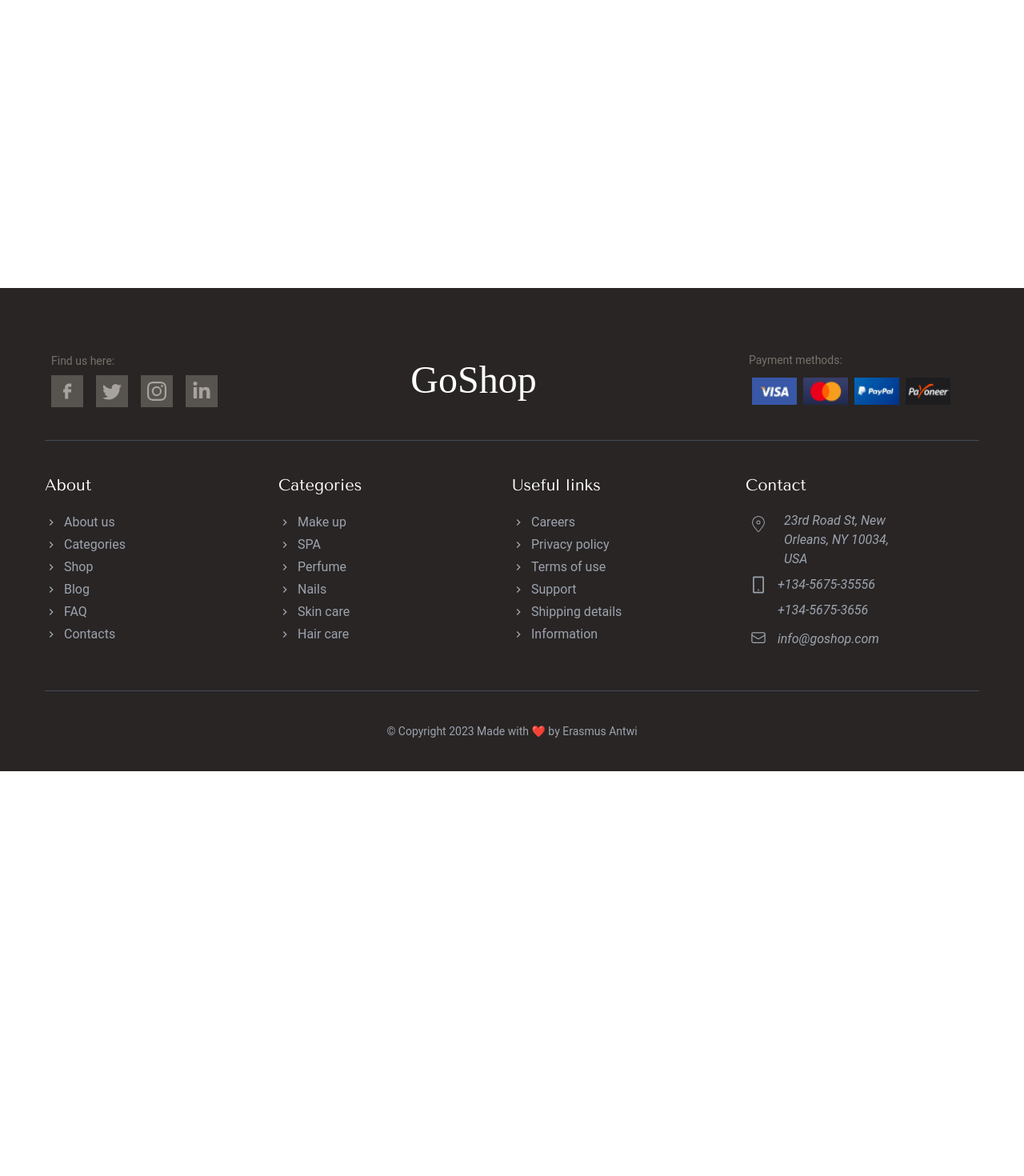
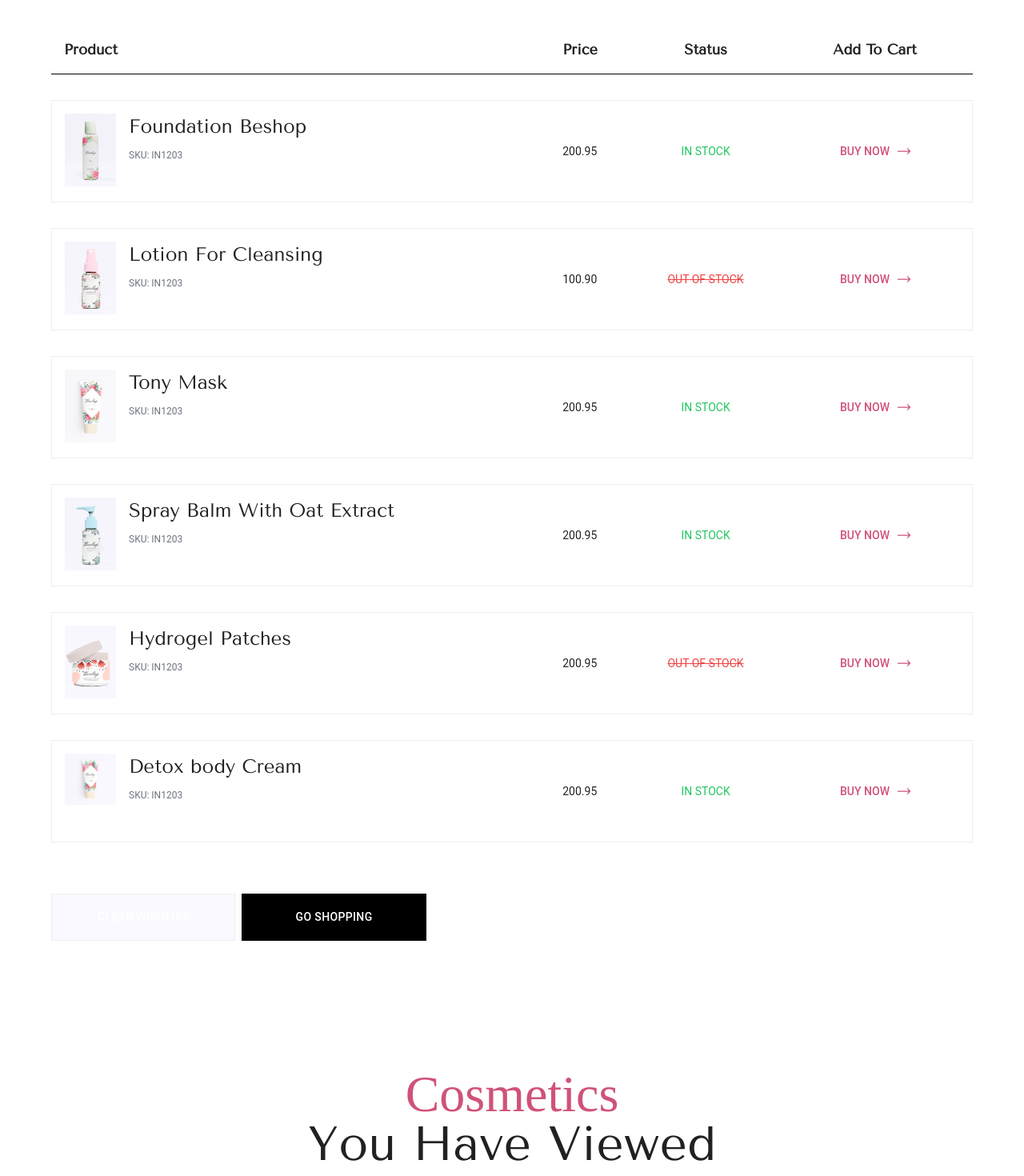
Before and after one commit to refugedesigns/beshop-production, a Next.js app: page /wishlist in a window 1280 px wide. Before the commit this address had no page. Shown: the part 440-1910 px from the top of the page at 80% size. Before the commit the page ends 1404 px from the top, so only its background shows below. Built offline with nearby package versions, Linux system fonts and the light colour scheme; a web font is replaced by a local one; what @badrap/bar-of-progress would draw is missing.

Commit message:
completed wishlist page

```diff
--- a/components/header/Header.jsx
+++ b/components/header/Header.jsx
@@ -114,7 +114,7 @@ export default function Header() {
                 >
                   <AiOutlineUser />
                 </IconButton>
-                <IconButton aria-label="wishlist" LinkComponent={Link}>
+                <IconButton aria-label="wishlist" href="/wishlist" LinkComponent={Link}>
                   <AiOutlineHeart />
                 </IconButton>
                 <IconButton aria-label="cart" LinkComponent={Link}>
--- a/components/homepage/new-arrivals/NewArrivals.jsx
+++ b/components/homepage/new-arrivals/NewArrivals.jsx
@@ -1,38 +1,14 @@
-import React from 'react'
-
-import { Container, Typography, Box } from '@mui/material';
-import StyledTitle from '@/components/ui/styled-text/StyledTitle';
-import ProductList from "../trending/ProductList"
-import SubscribeCard from "@/components/ui/subscribe/SubscribeCard";
+import React from "react";
+import ProductSlick from "@/components/ui/products-slick/ProductSlick";
 
 const NewArrivals = () => {
   return (
-    <Box className="">
-      <Container maxWidth="lg">
-        <StyledTitle
-          title="Cosmetics"
-          classes="text-center text-[2.5rem] lg:text-[4rem]"
-        />
-        <Typography
-          variant="h4"
-          align="center"
-          className="font-elegant text-4xl lg:text-6xl"
-        >
-          New Arrivals
-        </Typography>
-        <Typography
-          variant="body1"
-          align="center"
-          className="font-elegant mt-6 max-w-sm mx-auto text-gray-500 lg:max-w-md"
-        >
-          Nourish your skin with toxin-free cosmetic products. With the offers
-          you can&lsquo;t refuse.
-        </Typography>
-      </Container>
-      <ProductList />
-      <SubscribeCard />
-    </Box>
+    <ProductSlick
+      styleTitle="Costmetices"
+      titleHeading="New Arrivals"
+      except="Nourish you skin with toxin-free cosmetic products. With the offers that you can't refuse."
+    />
   );
 };
 
-export default NewArrivals
+export default NewArrivals;
--- /dev/null
+++ b/components/ui/products-slick/ProductSlick.jsx
@@ -0,0 +1,37 @@
+import React from "react";
+
+import { Container, Typography, Box } from "@mui/material";
+import StyledTitle from "@/components/ui/styled-text/StyledTitle";
+import ProductList from "@/components/homepage/trending/ProductList";
+import SubscribeCard from "@/components/ui/subscribe/SubscribeCard";
+
+const ProductSlick = ({styleTitle, titleHeading, excerpt}) => {
+  return (
+    <Box>
+      <Container maxWidth="lg">
+        <StyledTitle
+          title={styleTitle}
+          classes="text-center text-[2.5rem] lg:text-[4rem]"
+        />
+        <Typography
+          variant="h4"
+          align="center"
+          className="font-elegant text-4xl lg:text-6xl"
+        >
+          {titleHeading}
+        </Typography>
+        <Typography
+          variant="body1"
+          align="center"
+          className="font-elegant mt-6 max-w-sm mx-auto text-gray-500 lg:max-w-md"
+        >
+          {excerpt}
+        </Typography>
+      </Container>
+      <ProductList />
+      <SubscribeCard />
+    </Box>
+  );
+};
+
+export default ProductSlick;
--- /dev/null
+++ b/components/wishlist/AllWishlistItems.jsx
@@ -0,0 +1,68 @@
+import React from "react";
+import {
+  Table,
+  TableHead,
+  TableRow,
+  TableCell,
+  TableContainer,
+  Stack,
+  Typography,
+  Container,
+  Divider,
+  Box,
+  TableBody,
+} from "@mui/material";
+import products from "@/data/product/product";
+import WishlistItem from "./WishlistItem";
+import StyledTableCell from "../profile/StyledTableCell";
+import StyledTableRow from "../profile/StyledTableRow";
+
+const AllWishlistItems = () => {
+  return (
+    <TableContainer className="mt-10">
+      <Table
+        sx={{
+          borderCollapse: "separate",
+          borderSpacing: "0 2rem",
+        }}
+      >
+        <TableHead>
+          <TableRow>
+            <TableCell className="text-lg font-semibold font-elegant border border-solid border-black border-t-0 border-l-0 border-r-0">
+              Product
+            </TableCell>
+            <TableCell className="text-lg font-semibold font-elegant border border-solid border-black border-t-0 border-l-0 border-r-0">
+              Price
+            </TableCell>
+            <TableCell
+              className="text-lg font-semibold font-elegant border border-solid border-black border-t-0 border-l-0 border-r-0"
+              align="center"
+            >
+              Status
+            </TableCell>
+            <TableCell
+              className="text-lg font-semibold font-elegant border border-solid border-black border-t-0 border-l-0 border-r-0"
+              align="center"
+            >
+              Add To Cart
+            </TableCell>
+          </TableRow>
+        </TableHead>
+        <TableBody>
+          {products.slice(0, 6).map((product) => (
+            <WishlistItem
+              key={product.id}
+              productImage={product.image}
+              productTitle={product.name}
+              productNumber={product.productNumber}
+              productPrice={product.price}
+              productStatus={product.isStocked}
+            />
+          ))}
+        </TableBody>
+      </Table>
+    </TableContainer>
+  );
+};
+
+export default AllWishlistItems;
--- /dev/null
+++ b/components/wishlist/WishlistItem.jsx
@@ -0,0 +1,81 @@
+import React from "react";
+import {
+  Table,
+  TableBody,
+  TableRow,
+  TableCell,
+  CardMedia,
+  Box,
+  Typography,
+  Button,
+  Stack,
+  tableRowClasses,
+} from "@mui/material";
+import { TableRowClasses } from "@mui/material";
+import { HiOutlineArrowLongRight } from "react-icons/hi2";
+import StyledTableCell from "../profile/StyledTableCell";
+import Image from "next/image";
+
+const WishlistItem = ({
+  productImage,
+  productTitle,
+  productNumber,
+  productPrice,
+  productStatus,
+}) => {
+  return (
+    <TableRow>
+      <StyledTableCell className="flex space-x-4 border border-b border-solid border-r-0 border-[#eee] h-32">
+        <CardMedia className="w-16">
+          <Image
+            src={productImage}
+            width="0"
+            height="0"
+            sizes="100vw"
+            className="w-full h-auto"
+            alt={productTitle}
+          />
+        </CardMedia>
+        <Box className="space-y-3">
+          <Typography
+            component="p"
+            variant="body1"
+            className="whitespace-nowrap font-elegant text-2xl"
+          >
+            {productTitle}
+          </Typography>
+          <Typography
+            component="p"
+            variant="body2"
+            className="whitespace-nowrap text-xs text-gray-500"
+          >
+            SKU: {productNumber}
+          </Typography>
+        </Box>
+      </StyledTableCell>
+      <StyledTableCell className="border border-b border-solid border-r-0 border-l-0 border-[#eee] h-32">
+        {productPrice}
+      </StyledTableCell>
+      <StyledTableCell
+        className="border border-b border-solid border-r-0 border-l-0 border-[#eee] h-32"
+        align="center"
+      >
+        {productStatus ? <Typography variant="body2" className="whitespace-nowrap uppercase text-green-500">In Stock</Typography> : <Typography variant="body2" className="whitespace-nowrap uppercase line-through text-red-500">Out of Stock</Typography>}
+      </StyledTableCell>
+      <StyledTableCell
+        className="border border-b border-solid border-l-0 border-[#eee] h-32"
+        align="center"
+      >
+        <Button
+          className="whitespace-nowrap"
+          endIcon={<HiOutlineArrowLongRight />}
+          variant="text"
+        >
+          Buy Now
+        </Button>
+      </StyledTableCell>
+    </TableRow>
+  );
+};
+
+export default WishlistItem;
--- a/data/product/product.json
+++ b/data/product/product.json
@@ -69,7 +69,7 @@
     "category": "spa",
     "filterItems": ["makeup", "spa", "perfume", "hair"],
 
-    "isStocked": true,
+    "isStocked": false,
     "productNumber": "IN1203",
 
     "imageGallery": [
@@ -247,7 +247,7 @@
     "image": "/assets/img/product-img5.jpg",
     "category": "perfume",
     "filterItems": ["makeup", "spa", "perfume", "hair"],
-    "isStocked": true,
+    "isStocked": false,
     "productNumber": "IN1203",
     "imageGallery": [
       "/assets/img/product-img5.jpg",
--- /dev/null
+++ b/pages/wishlist.js
@@ -0,0 +1,36 @@
+import React, {Fragment} from 'react'
+
+import { Box, Container } from '@mui/material'
+
+import AllWishlistItems from '@/components/wishlist/AllWishlistItems'
+import Banner from '@/components/ui/banner/Banner'
+import Button from '@/components/ui/button/Button'
+import ProductSlick from '@/components/ui/products-slick/ProductSlick'
+import InstaPhotos from '@/components/ui/insta-photos/InstaPhotos'
+
+const WishlistPage = () => {
+  return (
+    <Fragment>
+        <Banner pageTitle="Wishlist" breadcrumbs={[{title: "Home", link:"/"}, {title: "Wishlist"}]} />
+        <Container component="section">
+            <AllWishlistItems />
+            <Box className="mt-8 w-full space-y-4 md:flex md:space-y-0 md:space-x-2">
+                <Button title="Clear Wishlist" classes="w-full md:w-[20%] whitespace-nowrap bg-custom-gray text-gray-900 tracking-wide h-16 md:h-auto border-solid border-[1px] border-[#eee] hover:bg-black hover:text-white" />
+                <Button title="Go Shopping" classes="w-full whitespace-nowrap md:w-[20%] h-16 md:h-auto tracking-wide hover:bg-opacity-70"/>
+            </Box>
+        </Container>
+        <Box className='mt-10 md:mt-20 lg:mt-40' component="section">
+            <ProductSlick
+            styleTitle="Cosmetics"
+            titleHeading="You Have Viewed"
+            excerpt="Nourish your skin with toxin-free produts. With the offers that you can't refuse"
+            />
+        </Box>
+        <Box component="section">
+            <InstaPhotos />
+        </Box>
+    </Fragment>
+  )
+}
+
+export default WishlistPage
--- a/tailwind.config.js
+++ b/tailwind.config.js
@@ -38,6 +38,7 @@ module.exports = {
       current: "currentColor",
       white: "#ffffff",
       "style-color": "#d05278",
+      "custom-gray": '#faf9ff',
       black: "#000000",
       gray: colors.gray,
       slate: colors.slate,
```
